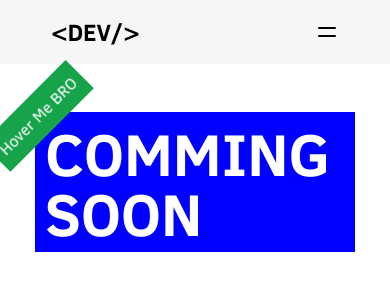
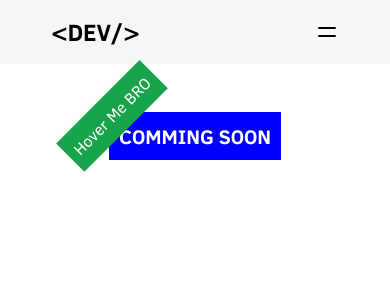
Before and after one commit to sultondev/portfolio, a React (Vite) app: page / in a window 390 px wide. Shown: the top 300 px of the page. Built offline with nearby package versions, Linux system fonts and the light colour scheme.

Commit message:
fix: menu bug and comming soon text bug

```diff
--- a/src/components/App/App.component.tsx
+++ b/src/components/App/App.component.tsx
@@ -2,13 +2,16 @@ import Header from "../Header/Header.component";
 import "./App.style.css";
 import Main from "../Main/Main.component";
 import ThemeChanger from "../ThemeChanger/ThemeChanger.component";
+import NavBarMob from "../NavBar/NavBarMob.component";
 
 function App() {
   return (
-    <div className="app dark:bg-black transition duration-500 min-h-screen">
+    <div className="app dark:bg-black transition duration-500 min-h-screen overflow-hidden">
       <div className="relative min-h-[72px]">
         <Header />
       </div>
+      <NavBarMob />
+
       <div className="ex-sm:hidden md:block fixed right-3 bottom-3">
         <ThemeChanger />
       </div>
--- a/src/components/Header/Header.component.tsx
+++ b/src/components/Header/Header.component.tsx
@@ -1,7 +1,6 @@
 import { useRecoilState } from "recoil";
 import { navBarDefaultStateData } from "../../recoil/atoms.state";
 import NavBar from "../NavBar/NavBar.component";
-import NavBarMob from "../NavBar/NavBarMob.component";
 
 const Header = () => {
   const [menuState, setMenuState] = useRecoilState<string>(
@@ -34,7 +33,6 @@ const Header = () => {
           &#60;<span className="md:inline ex-sm:hidden">SULTON</span>DEV/&#62;
         </h1>
         <NavBar />
-        <NavBarMob />
 
         <div className="md:hidden ex-sm:flex justify-center items-center">
           <button
--- a/src/components/Main/Main.component.tsx
+++ b/src/components/Main/Main.component.tsx
@@ -3,7 +3,7 @@ import "./Main.style.css";
 const Main = () => {
   return (
     <main className="main dark:text-white">
-      <div className="container mx-auto flex justify-start items-start py-10">
+      <div className="container mx-auto flex justify-start items-start py-10 ">
         <MessageCreator title="comming soon" message={`Sorry`} />
       </div>
     </main>
--- a/src/components/MessageCreator/MessageCreator.component.tsx
+++ b/src/components/MessageCreator/MessageCreator.component.tsx
@@ -7,12 +7,16 @@ import "./MessageCreator.style.css";
 export const MessageCreator = (props: MessageCreatorProps) => {
   const { title, message } = props;
   return (
-    <div className="message text-white ">
+    <div className="message text-white -z-1 mx-auto">
       <div className="message-wrapper container mx-auto relative">
         <span className="message-wrapper__before absolute bg-green-600 p-2 -left-14 -top-4 -rotate-45">
           Hover Me BRO
         </span>
-        <h6 className={`message-wrapper__heading text-6xl `}>{title}</h6>
+        <h6
+          className={`message-wrapper__heading xl:text-6xl md:text-4xl ex-sm:text-xl`}
+        >
+          {title}
+        </h6>
         <span className="message-wrapper__after absolute bg-purple-600 p-2 -right-8 -bottom-4 -rotate-45">
           {message}
         </span>
--- a/src/components/NavBar/NavBarMob.component.tsx
+++ b/src/components/NavBar/NavBarMob.component.tsx
@@ -9,11 +9,11 @@ const NavBarMob = () => {
 
   return (
     <nav
-      className={`nav fixed w-full
+      className={`nav absolute w-full
     h-full
     md:hidden
     top-0
-    z-10
+    z-50
     ${menuState}
     `}
     >
```
